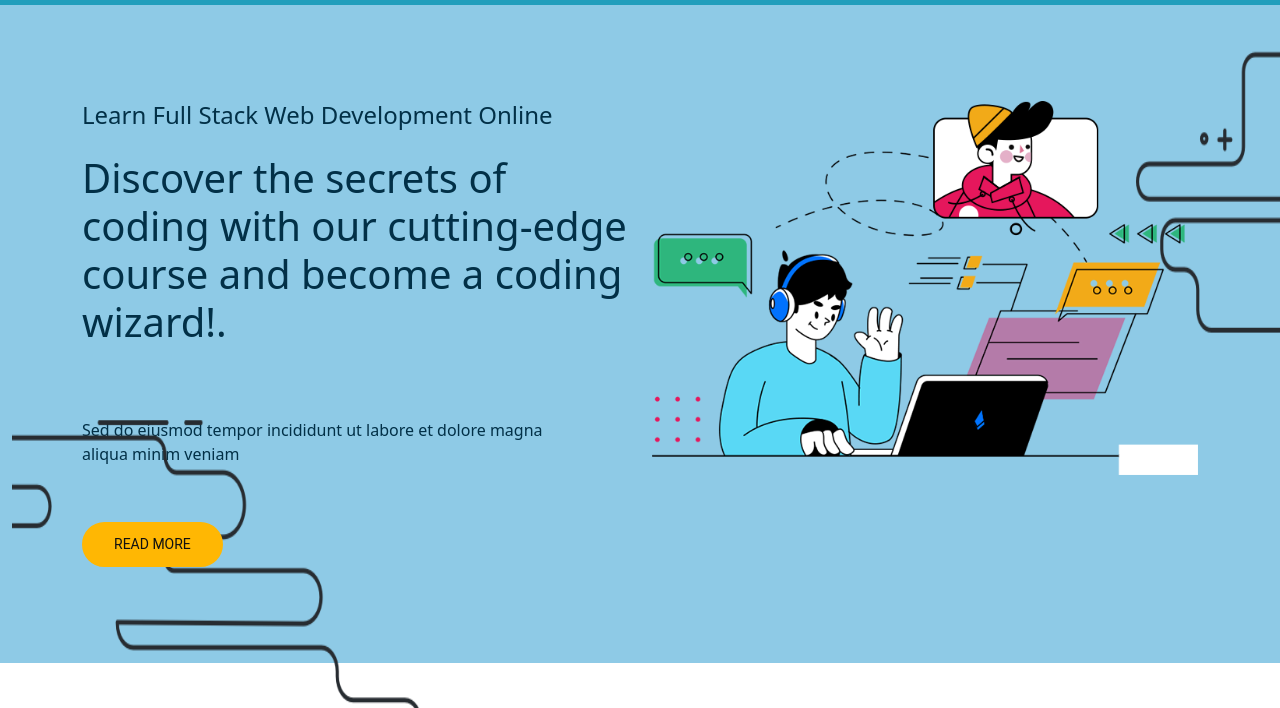
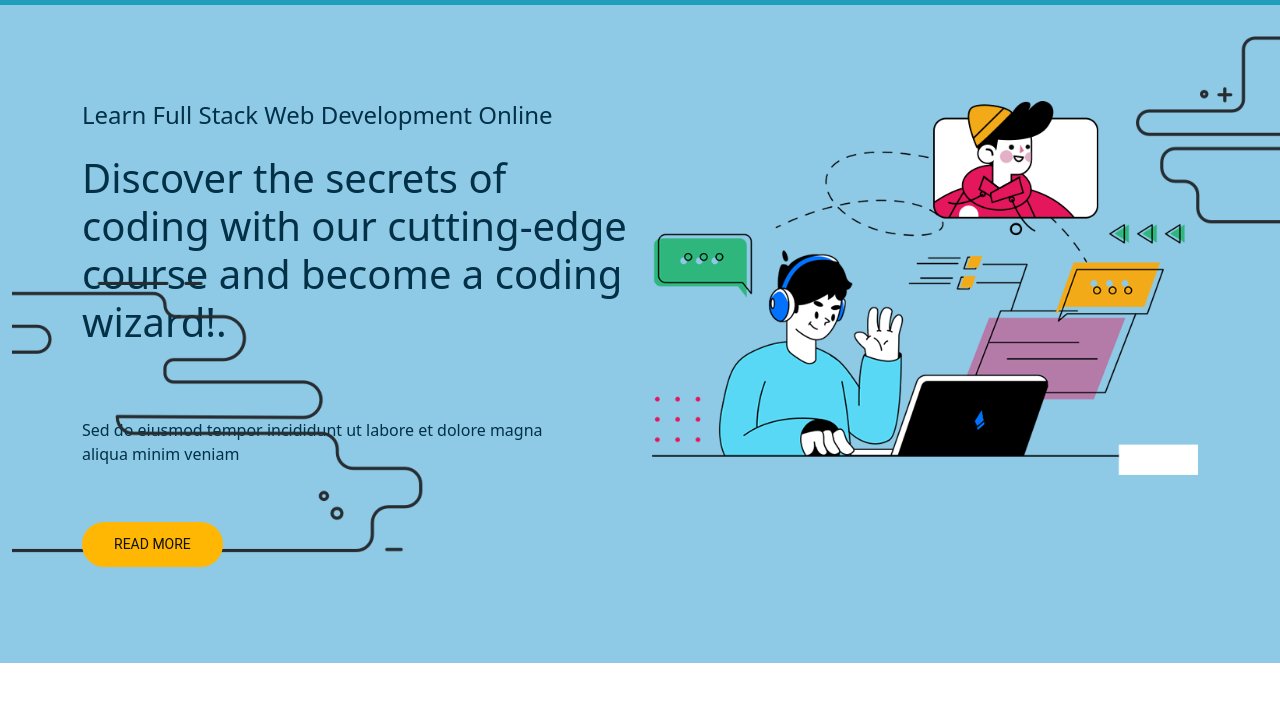
Before and after one commit to AhmadHad19/Code-Wizards, a plain HTML site: page index.html in a window 1280 px wide. Shown: the part 51-759 px from the top of the page. Drawn offline with nearby package versions, Linux system fonts and the light colour scheme.

Commit message:
fix size of backround

```diff
--- a/css/style.css
+++ b/css/style.css
@@ -126,6 +126,4 @@ border: solid 2px #ffb703;
 .mybackround .container-fluid img{
 
     position: absolute;
-    width: 100%;
-    height: 120%;
 }
--- a/index.html
+++ b/index.html
@@ -47,7 +47,7 @@
 
     <!-- banner start -->
     <section class="mybackround">
-      <div class="container-fluid"><img src="img/graphic-bg-clouds-2.png" alt="Snow" ></div>
+      <div class="container-fluid"><img src="img/graphic-bg-clouds-2.png" alt="Snow" style="width: 100%;"></div>
       <div class="container">
         <div class="row py-5">
             <div class="banner-text col-lg-6 py-5">
```
